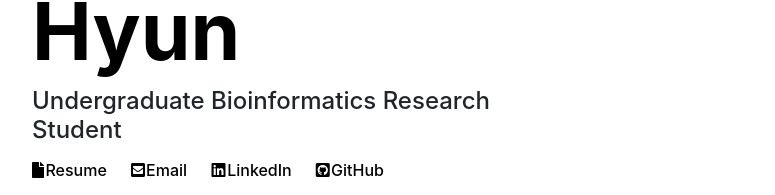
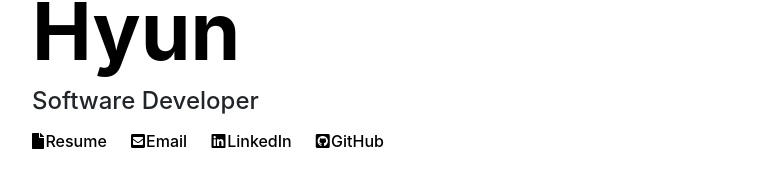
Before and after one commit to hyunnaye/portfolio-website, a React (Create React App) app: page / in a window 1280 px wide. Shown: the part 353-548 px from the top of the page, without its empty margins (96-871 px from the left). Built offline with nearby package versions, Linux system fonts and the light colour scheme.

Commit message:
edited position header

```diff
--- a/src/components/Homepage/home.js
+++ b/src/components/Homepage/home.js
@@ -49,7 +49,7 @@ function Home() {
             </div>
             <div className='header'>
                 <h1 className='title'>Nayeon Hyun</h1>
-                <h4 className='position'>Undergraduate Bioinformatics Research Student</h4>
+                <h4 className='position'>Software Developer</h4>
                 <HomepageLinks />
             </div>
         </div>
```
